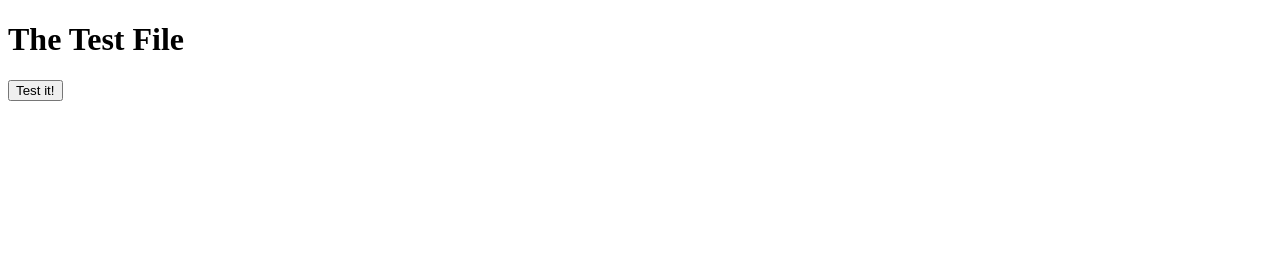
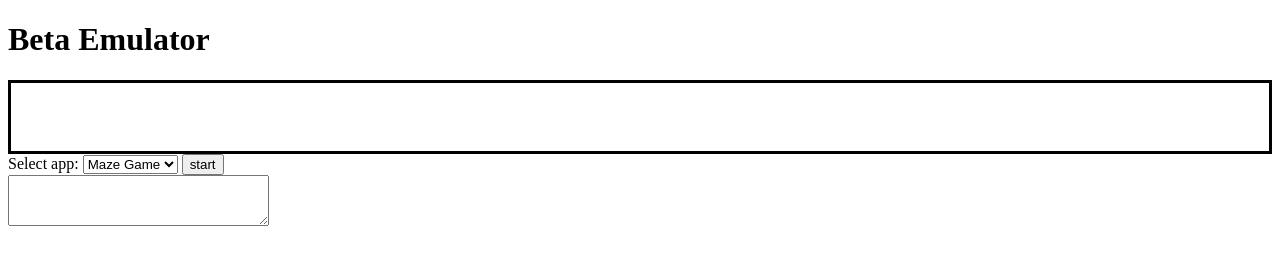
Before and after one commit to ifbalta/COSC345---Emulator-and-Prototype, a plain HTML site: page emulator-v1/assisgnment2.html in a window 1280 px wide. Drawn offline with nearby package versions, Linux system fonts and the light colour scheme.

Commit message:
Updated emulator web page.

```diff
--- a/emulator-v1/assisgnment2.html
+++ b/emulator-v1/assisgnment2.html
@@ -1,18 +1,32 @@
 <!DOCTYPE html PUBLIC "-//W3C//DTD HTML 4.01//EN" "http://www.w3.org/TR/html4/strict.dtd">
 <html>
     <head>
-        <title>Test File</title>
+        <title>Emulator</title>
         <meta http-equiv="content-type" content="text/html; charset=utf-8">
         <link rel="stylesheet" type="text/css" href="">
     </head>
+    <style type="text/css">
+    .screen{
+        border: solid;
+    }
+    </style>
 
     <body>
 
-<h1> The Test File </h1>
+<h1> Beta Emulator </h1>
 
-<p>
-<button type="button" onclick="myFunction()"> Test it!</button>
-</p>
+    <div class="screen" id="scr">
+      <canvas id="canvas" width="32" height="64">
+        Your browser does not support HTML5</canvas>
+    </div>
+Select app:
+<select id="selection">
+    <option fname="mazegame.js">Maze Game</option>
+    <option fname="placeholder.js">Placeholder</option>
+</select>
+<button type="button" id="start"> start</button>
+<br>
+<textarea id="display" rows="3" cols="30"></textarea>
 
 <script type="text/javascript"
             src="http://ajax.googleapis.com/ajax/libs/jquery/1.11.1/jquery.min.js"></script>
--- a/emulator-v1/chip8-js/chip8.js
+++ b/emulator-v1/chip8-js/chip8.js
@@ -83,12 +83,21 @@ function initialize(){
 
 function emulate_cycle(){
 	Chip8.PC = 0x200;
-	print(Chip8.PC);
+	// print(Chip8.PC);
 	Chip8.opcode = (Chip8.memory[Chip8.PC]) << 8 | (Chip8.memory[Chip8.PC + 1]);
-	print(Chip8.opcode);
+	// print(Chip8.opcode);
 	decode(Chip8.opcode);
 }
 
+// load program
+ $('#start').on('click', function(){
+ 	var selected = $('#selection :selected');
+	var s = selected.text();
+	var filename = selected.attr('fname');
+	var message = "Loading " + s + " from " + filename + " file."
+	$('#display').val(message);
+	console.log(filename);
+ });
 
 
 initialize();
```
Also changed, not shown: 1 other file.
